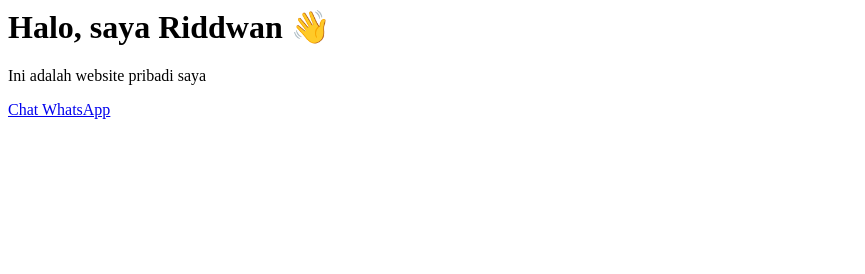
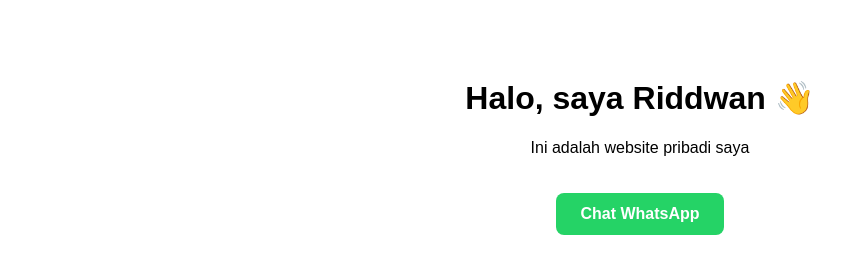
Before and after one commit to Riddwan4372/my-first-project, a plain HTML site: page index.html in a window 1280 px wide. Shown: the whole page, without its empty margins (0-865 px from the left). Drawn offline with Linux system fonts and the light colour scheme.

Commit message:
Update index.html

```diff
--- a/index.html
+++ b/index.html
@@ -1,5 +1,34 @@
-      <h1>Halo, saya Riddwan 👋</h1>
-<p>Ini adalah website pribadi saya</p>
-<a href="https://wa.me/6285212736150" class="btn">
-  Chat WhatsApp
-</a>
+<!DOCTYPE html>
+<html>
+<head>
+  <title>Website Riddwan</title>
+
+  <style>
+    body {
+      font-family: Arial, sans-serif;
+      text-align: center;
+      padding-top: 50px;
+    }
+
+    .btn {
+      display: inline-block;
+      margin-top: 20px;
+      padding: 12px 24px;
+      background-color: #25D366;
+      color: white;
+      text-decoration: none;
+      border-radius: 8px;
+      font-weight: bold;
+    }
+  </style>
+</head>
+
+<body>
+  <h1>Halo, saya Riddwan 👋</h1>
+  <p>Ini adalah website pribadi saya</p>
+
+  <a href="https://wa.me/6285212736150" class="btn">
+    Chat WhatsApp
+  </a>
+</body>
+</html>
```
